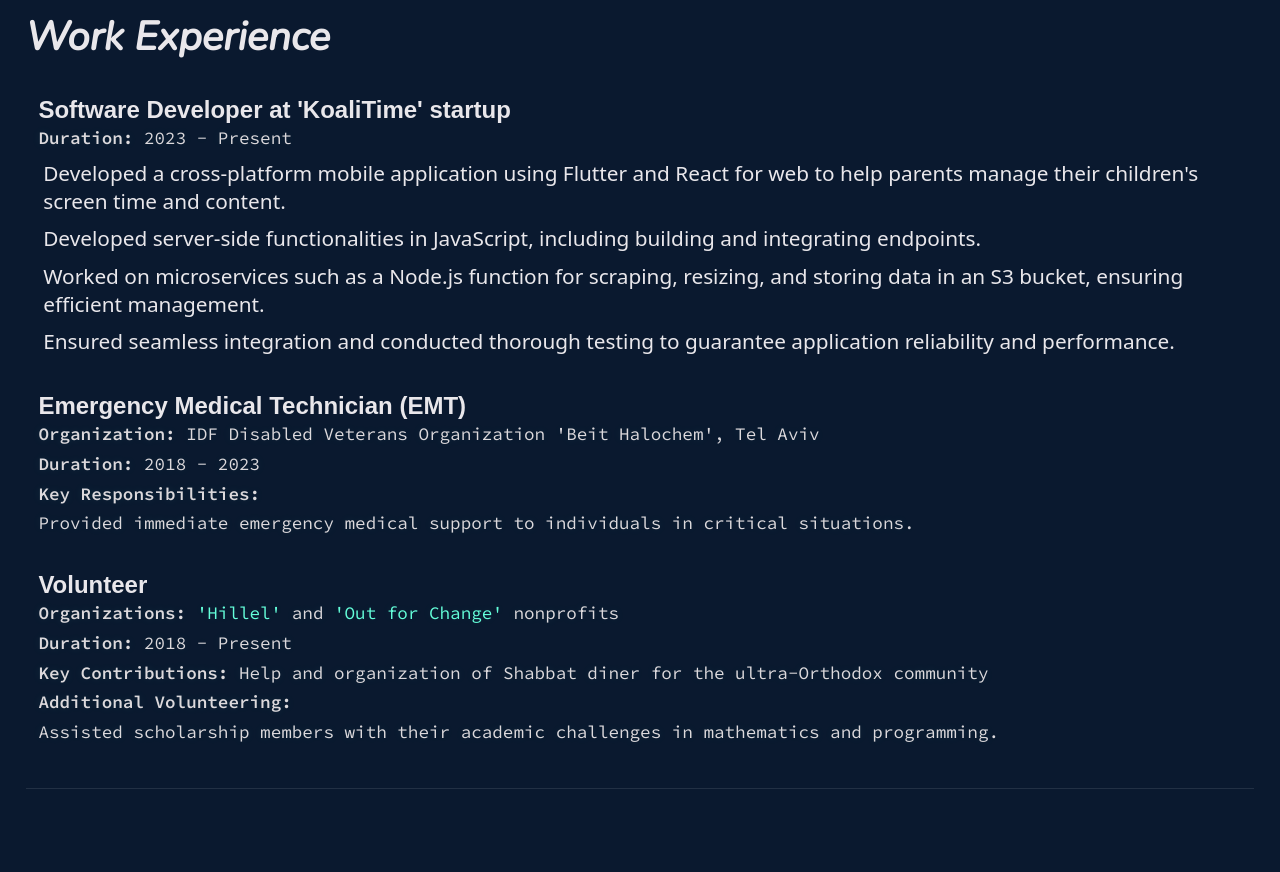
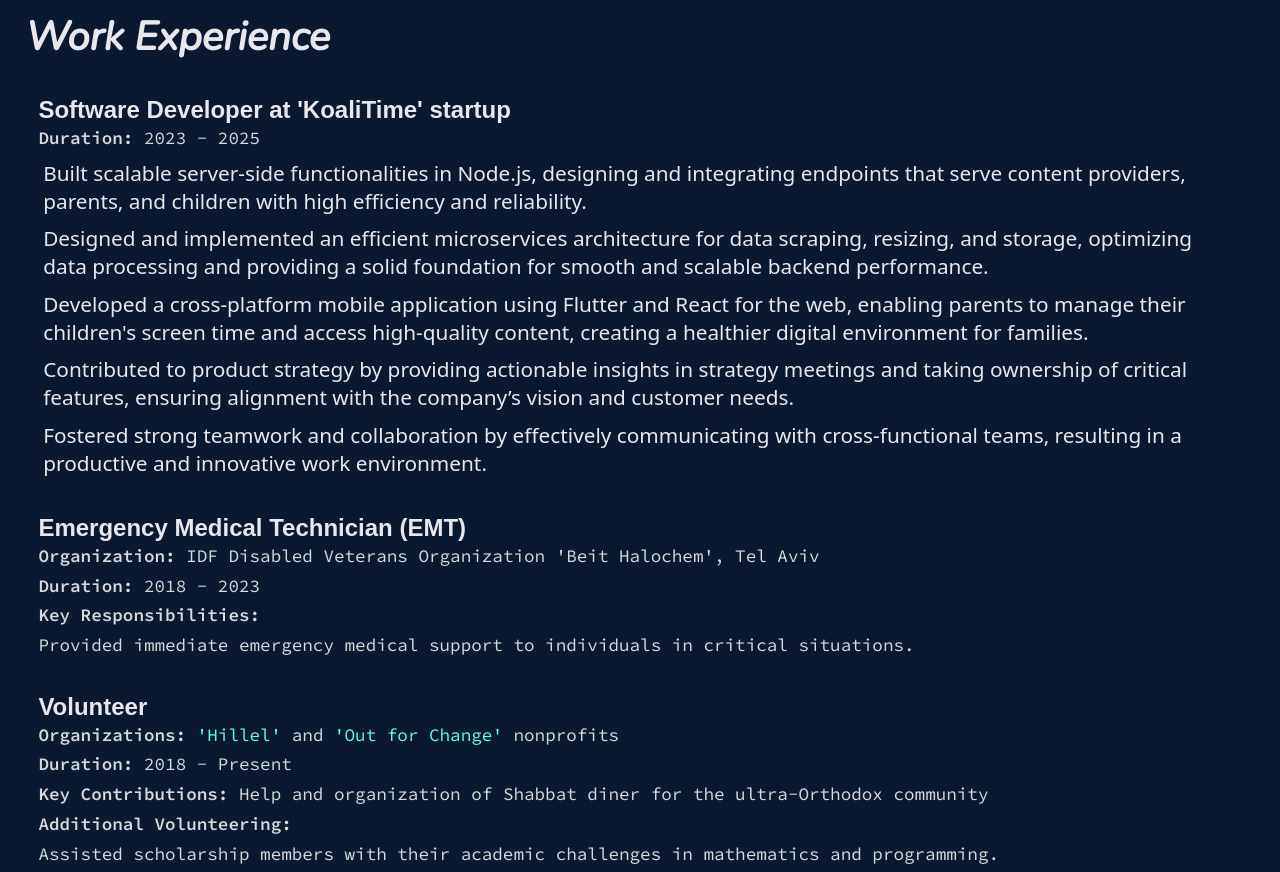
Before and after one commit to avri-kaufman/avri-kaufman.github.io, a plain HTML site: page index.html in a window 1280 px wide. Shown: the part 1920-2792 px from the top of the page. Drawn offline with nearby package versions, Linux system fonts and the light colour scheme.

Commit message:
Update index.html

```diff
--- a/index.html
+++ b/index.html
@@ -97,28 +97,25 @@
             <div class="mda">
               <h3>Software Developer at 'KoaliTime' startup</h3>
 
-              <p><strong>Duration: </strong>2023 - Present</p>
+              <p><strong>Duration: </strong>2023 - 2025</p>
               <ul class="responsibilities">
   <li>
-                  Developed a cross-platform mobile application using Flutter
-                  and React for web to help parents manage their children's
-                  screen time and content.
+    Built scalable server-side functionalities in Node.js, designing and integrating endpoints that serve content providers, parents, and children with high efficiency and reliability.
   </li>
   <li>
-                  Developed server-side functionalities in JavaScript, including
-                  building and integrating endpoints.
+    Designed and implemented an efficient microservices architecture for data scraping, resizing, and storage, optimizing data processing and providing a solid foundation for smooth and scalable backend performance.
   </li>
   <li>
-                  Worked on microservices such as a Node.js function for
-                  scraping, resizing, and storing data in an S3 bucket, ensuring
-                  efficient management.
+    Developed a cross-platform mobile application using Flutter and React for the web, enabling parents to manage their children's screen time and access high-quality content, creating a healthier digital environment for families.
   </li>
   <li>
-                  Ensured seamless integration and conducted thorough testing to
-                  guarantee application reliability and performance.
+    Contributed to product strategy by providing actionable insights in strategy meetings and taking ownership of critical features, ensuring alignment with the company’s vision and customer needs.
+  </li>
+  <li>
+    Fostered strong teamwork and collaboration by effectively communicating with cross-functional teams, resulting in a productive and innovative work environment.
   </li>
 </ul>
-            </div>
+
             <div class="mda">
               <h3>Emergency Medical Technician (EMT)</h3>
               <p>
@@ -219,11 +216,6 @@
               </p>
 
               <p>
-                <strong>External (High School Equivalency test)</strong> <br />
-                2017
-              </p>
-
-              <p>
                 <strong>Knesset Meir Yeshiva</strong> <br />
                 Rishon Le'Zion <br />
                 2010
```
Lines whose indentation alone changed are shown as unchanged.
